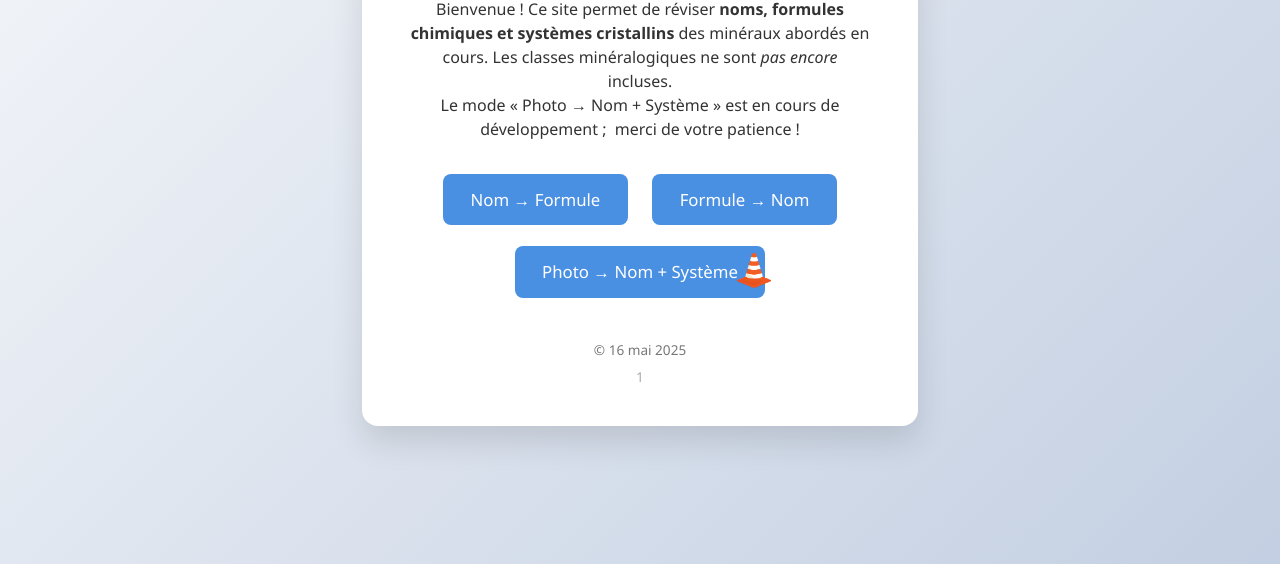
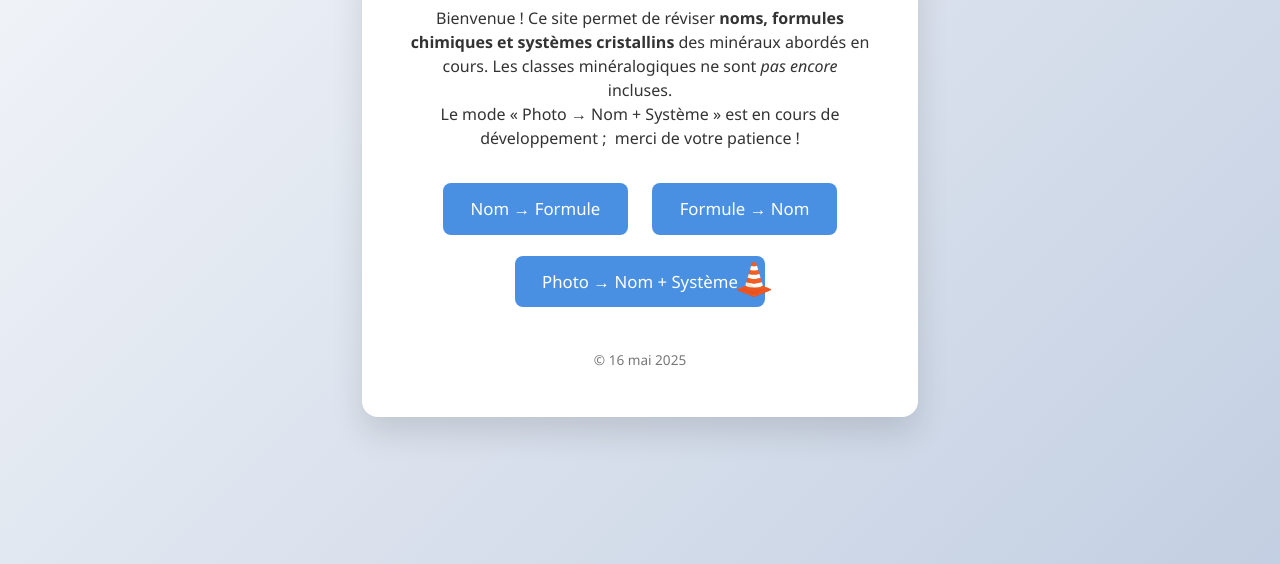
Before and after one commit to Zaeron1/Quiz-Minerals, a plain HTML site: page index.html in a window 1280 px wide. Shown: the part 236-800 px from the top of the page. Drawn offline with Linux system fonts and the light colour scheme.

Commit message:
16 mai V4

```diff
--- a/index.html
+++ b/index.html
@@ -115,13 +115,5 @@
     <footer>© 16 mai 2025</footer>
     <div class="counter" id="visitCounter"></div>
   </div>
-
-  <script>
-    // Stocke et affiche le nombre de visites locales
-    const visitCount = localStorage.getItem('visitCount') || 0;
-    const newCount = Number(visitCount) + 1;
-    localStorage.setItem('visitCount', newCount);
-    document.getElementById('visitCounter').textContent = `${newCount}`;
-  </script>
 </body>
 </html>
```
Also changed, not shown: images/anatase.jpeg (added), images/diamant.png (added), images/graphite.jpg (added).
